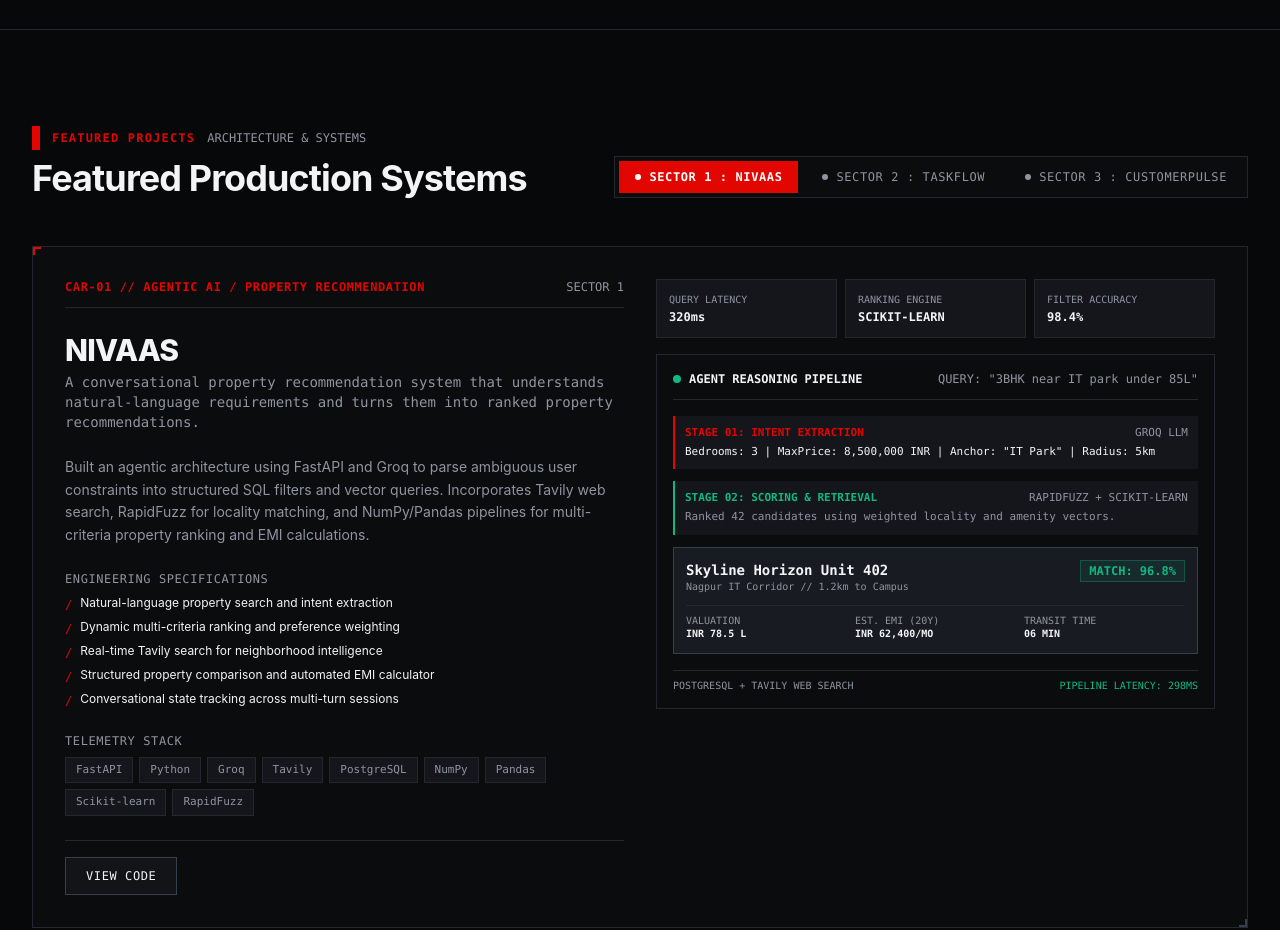
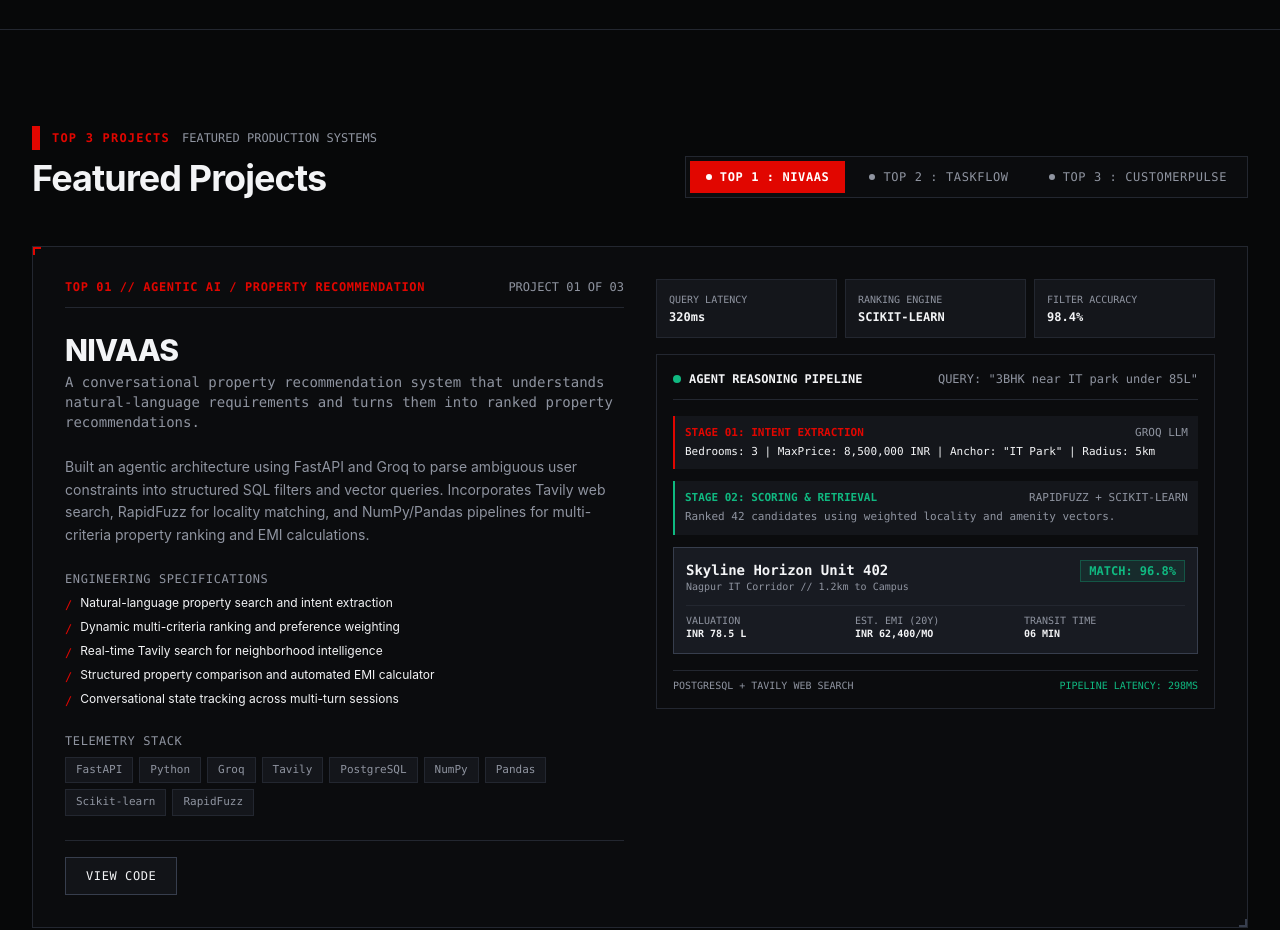
Before and after one commit to Sparsh566/personal-portfolio, a Next.js app: page / in a window 1280 px wide. Shown: the part 1720-2650 px from the top of the page. Built offline with nearby package versions, Linux system fonts and the light colour scheme.

Commit message:
Replace F1 sector labels with clear Top 3 Projects and Project 01-03 identifiers

```diff
--- a/src/components/race-engineering/RaceEngineeringSection.tsx
+++ b/src/components/race-engineering/RaceEngineeringSection.tsx
@@ -35,18 +35,18 @@
             <div className="flex items-center space-x-3 mb-2">
               <span className="w-2 h-6 bg-[#e10600]" />
               <span className="font-mono text-xs tracking-widest text-[#e10600] uppercase font-bold">
-                FEATURED PROJECTS
+                TOP 3 PROJECTS
               </span>
               <span className="font-mono text-xs text-[#8f94a0] uppercase">
-                ARCHITECTURE & SYSTEMS
+                FEATURED PRODUCTION SYSTEMS
               </span>
             </div>
             <h2 className="text-3xl sm:text-4xl font-bold tracking-tight text-[#f3f4f6]">
-              Featured Production Systems
+              Featured Projects
             </h2>
           </div>
 
-          {/* Desktop Sector Selector Switches */}
+          {/* Desktop Project Selector Switches */}
           <div className="hidden lg:flex items-center space-x-2 bg-[#0b0c0e] border border-[#232730] p-1 font-mono text-xs">
             {featuredProjects.map((p, index) => {
               const isActive = activeSectorIndex === index;
@@ -63,7 +63,7 @@
                 >
                   <span className="w-1.5 h-1.5 rounded-full bg-current" />
                   <span>
-                    {p.sector} : {p.title}
+                    TOP {index + 1} : {p.title}
                   </span>
                 </button>
               );
@@ -71,17 +71,17 @@
           </div>
         </div>
 
-        {/* Desktop Presentation View (Horizontal Sector Switching) */}
+        {/* Desktop Presentation View */}
         <div className="hidden lg:block border border-[#232730] bg-[#0b0c0e] p-8 telemetry-bracket">
           <div className="grid grid-cols-12 gap-8 items-start">
             {/* Left: Project Specifications */}
             <div className="col-span-6 space-y-6">
-              {/* Category & Callsign Strip */}
+              {/* Category Strip */}
               <div className="flex items-center justify-between border-b border-[#232730] pb-3 font-mono text-xs">
                 <span className="text-[#e10600] font-bold tracking-wider">
-                  {activeProject.callsign} // {activeProject.category}
+                  TOP 0{activeSectorIndex + 1} // {activeProject.category}
                 </span>
-                <span className="text-[#8f94a0]">{activeProject.sector}</span>
+                <span className="text-[#8f94a0]">PROJECT 0{activeSectorIndex + 1} OF 03</span>
               </div>
 
               {/* Title & Tagline */}
@@ -186,16 +186,16 @@
 
         {/* Mobile / Tablet Presentation View (Vertical Stack) */}
         <div className="lg:hidden space-y-12">
-          {featuredProjects.map((project) => (
+          {featuredProjects.map((project, idx) => (
             <div
               key={project.id}
               className="border border-[#232730] bg-[#0b0c0e] p-6 telemetry-bracket space-y-6"
             >
               <div className="flex items-center justify-between border-b border-[#232730] pb-3 font-mono text-xs">
                 <span className="text-[#e10600] font-bold">
-                  {project.callsign} // {project.category}
+                  TOP 0{idx + 1} // {project.category}
                 </span>
-                <span className="text-[#8f94a0]">{project.sector}</span>
+                <span className="text-[#8f94a0]">PROJECT 0{idx + 1} OF 03</span>
               </div>
 
               <div>
--- a/src/data/projects.ts
+++ b/src/data/projects.ts
@@ -3,10 +3,10 @@
 export const featuredProjects: FeaturedProject[] = [
   {
     id: "nivaas",
-    callsign: "CAR-01",
+    callsign: "PROJECT 01",
     title: "NIVAAS",
     category: "AGENTIC AI / PROPERTY RECOMMENDATION",
-    sector: "SECTOR 1",
+    sector: "PROJECT 01",
     tagline: "A conversational property recommendation system that understands natural-language requirements and turns them into ranked property recommendations.",
     summary: "Built an agentic architecture using FastAPI and Groq to parse ambiguous user constraints into structured SQL filters and vector queries. Incorporates Tavily web search, RapidFuzz for locality matching, and NumPy/Pandas pipelines for multi-criteria property ranking and EMI calculations.",
     techStack: [
@@ -38,10 +38,10 @@
   },
   {
     id: "taskflow",
-    callsign: "CAR-02",
+    callsign: "PROJECT 02",
     title: "TASKFLOW",
     category: "ENGINEERING INTELLIGENCE / FULL STACK",
-    sector: "SECTOR 2",
+    sector: "PROJECT 02",
     tagline: "An AI-assisted work verification system designed to evaluate whether reported development work represents meaningful progress.",
     summary: "Engineered an automated verification system that inspects Git commits, parse diff hunks, and contrasts them against issue acceptance criteria. Utilizes SQLAlchemy for persistent state and an evaluation pipeline to eliminate rubber-stamped pull requests and unverified status updates.",
     techStack: [
@@ -70,10 +70,10 @@
   },
   {
     id: "customerpulse",
-    callsign: "CAR-03",
+    callsign: "PROJECT 03",
     title: "CUSTOMERPULSE",
     category: "ENTERPRISE AI / RAG",
-    sector: "SECTOR 3",
+    sector: "PROJECT 03",
     tagline: "An AI-powered complaint intelligence platform that transforms customer complaints collected from multiple sources into structured, actionable intelligence.",
     summary: "Architected an enterprise complaint intake and triage system with Amazon Bedrock and RAG retrieval. Classifies incoming support issues across departments, surfaces historical precedent cases via vector search, monitors SLA timers, and generates compliant resolution drafts.",
     techStack: [
```
